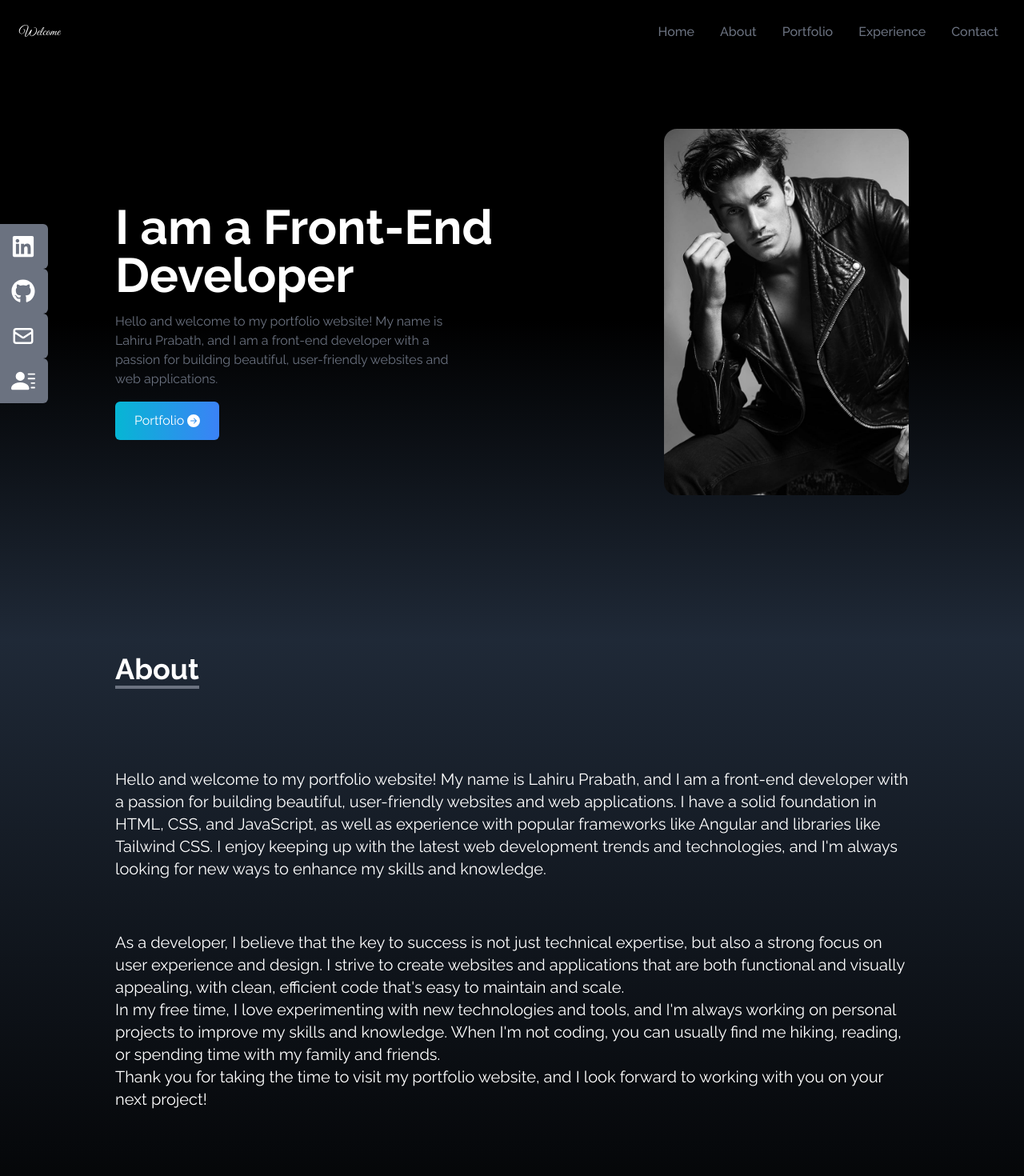
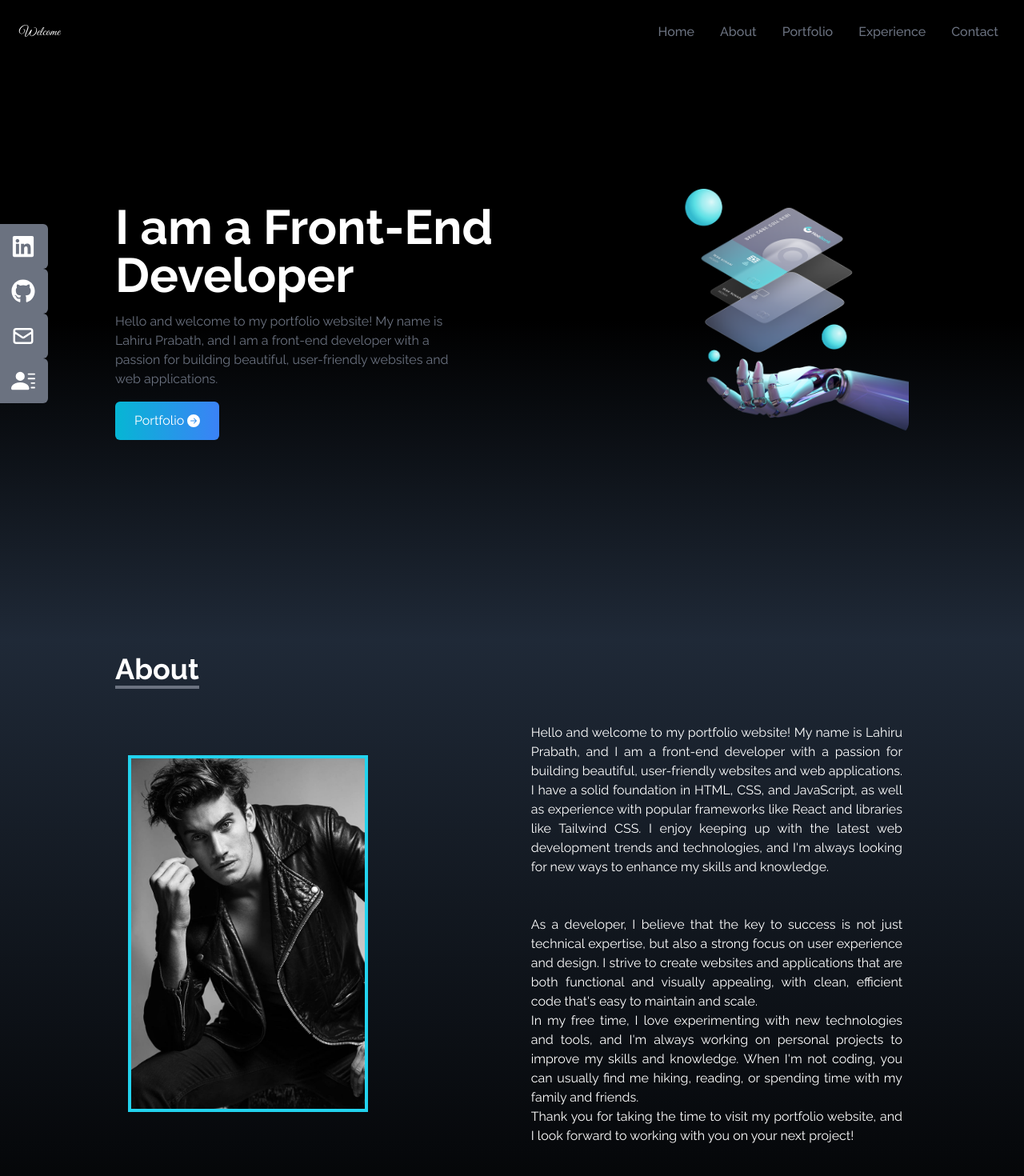
Before and after one commit to lahiruprabathft/my-portfolio, a React (Create React App) app: page / in a window 1280 px wide. Shown: the top 1470 px of the page at 80% size. Built offline with nearby package versions, Linux system fonts and the light colour scheme.

Commit message:
compenents updated1

```diff
--- a/src/components/Abouts.jsx
+++ b/src/components/Abouts.jsx
@@ -1,27 +1,38 @@
 import React from 'react'
+import Heroimage from '../assets/hero.jpg'
 
 const Abouts = () => {
   return (
-    <div Name='About' className= 'w-full h-screen bg-gradient-to-b from-gray-800 to-black text-white pt-[100px] lg:pt-0' >
+    <div Name='About' className= 'w-full h-screen bg-gradient-to-b from-gray-800 to-black text-white pt-[50px] lg:pt-0' >
 
     <div className='max-w-screen-lg p-4 mx-auto flex flex-col justify-center w-full h-fit '>
-        <div className='pb-6'>
+        <div className='pb-2 text-center lg:text-left'>
             <p className='text-4xl font-bold inline border-b-4 border-gray-500'>About</p>
         </div>
 
-            <p className='text-xl mt-20 '>
+        <div className='sm:flex '>
+            <div className='w-full mx-4 sm:w-1/2 '>
+                  <img src={Heroimage} alt=""  className='w-[300px] my-[80px]  border-4 border-cyan-400 hover:border-yellow-300 duration-200 shadow-yellow-400 '/>
+            </div>
+            <div className='w-full text-justify px-2  sm:w-1/2'>
+            <p className='text-md mt-10 '>
             Hello and welcome to my portfolio website! My name is Lahiru Prabath, and I am a front-end developer with a passion for building beautiful, user-friendly websites and web applications.
 
-I have a solid foundation in HTML, CSS, and JavaScript, as well as experience with popular frameworks like Angular and libraries like Tailwind CSS. I enjoy keeping up with the latest web development trends and technologies, and I'm always looking for new ways to enhance my skills and knowledge.
+I have a solid foundation in HTML, CSS, and JavaScript, as well as experience with popular frameworks like React and libraries like Tailwind CSS. I enjoy keeping up with the latest web development trends and technologies, and I'm always looking for new ways to enhance my skills and knowledge.
             </p>
         <br/>
-            <p className='text-xl mt-10'>
+            <p className='text-md mt-6'>
             As a developer, I believe that the key to success is not just technical expertise, but also a strong focus on user experience and design. I strive to create websites and applications that are both functional and visually appealing, with clean, efficient code that's easy to maintain and scale.
 <br/>
 In my free time, I love experimenting with new technologies and tools, and I'm always working on personal projects to improve my skills and knowledge. When I'm not coding, you can usually find me hiking, reading, or spending time with my family and friends.
 <br/>
 Thank you for taking the time to visit my portfolio website, and I look forward to working with you on your next project!
             </p>
+
+            </div>
+
+        </div>
+
 
     </div>
 
--- a/src/components/Contact.jsx
+++ b/src/components/Contact.jsx
@@ -2,14 +2,14 @@ import React from 'react'
 
 const Contact = () => {
   return (
-    <div name='Contact' className='w-full h-screen bg-gradient-to-b from-black to-gray-800 p-4 text-white pt-[250px] lg:pt-0'>
+    <div name='Contact' className='w-full h-screen bg-gradient-to-b from-black to-gray-800 p-4 text-white pt-[450px] lg:pt-[150px] pb-[150px] lg:pb-0'>
         <div className='flex flex-col p-4 justify-center max-w-screen-lg mx-auto h-full'>
-            <div className='pb-8 ' >
+            <div className='pb-8 text-center lg:text-left' >
                 <p className='text-4xl font-bold inline border-b-4 border-gray-500'>Contact</p>
                 <p className='py-6'>Submit below form to get in touch with me</p>
             </div>
 
-            <div className='flex justify-center items-center'>
+            <div className='flex justify-center items-center pb-[100px]'>
                 <form action="https://getform.io/f/fc767763-cae7-47c8-bc94-7067e06fd751" method='POST' className='flex flex-col w-full md:w-1/2'>
                     <input type="text" name="name" placeholder="Enter your name"
                     className='p-2 bg-transparent border-2 rounded-md text-white focus:outline-none'/>
--- a/src/components/Experience.jsx
+++ b/src/components/Experience.jsx
@@ -69,9 +69,9 @@ const experience = () => {
 
     ]
   return (
-    <div name='Experience' className='bg-gradient-to-b from-gray-800 to-black w-full h-screen sm:px-6 pt-[250px] lg:pt-0 '>
+    <div name='Experience' className='bg-gradient-to-b from-gray-800 to-black w-full h-screen sm:px-6 pt-[250px] lg:pt-[100px] '>
       <div className='max-w-screen-lg mx-auto p-4 flex flex-col justify-center w-full h-full text-white'>
-        <div >
+        <div className='text-center lg:text-left' >
             <p className='text-4xl font-bold border-b-4 border-gray-500 p-2 inline '>Experience</p>
             <p className='py-6 ' >My Expirence are follows</p>
         </div>
--- a/src/components/Foot.jsx
+++ b/src/components/Foot.jsx
@@ -2,9 +2,9 @@ import React from 'react'
 
 const Foot = () => {
   return (
-    <div className='bg-gradient-to-b from-gray-800 to-black w-full h-[100px] text-white'>
-        <div className='text-1xl text-center justify-center items-start mx-auto py-5'>
-<p>Design By : Lahiru Prabath</p>
+    <div className='bg-gradient-to-b from-gray-800 to-black w-full h-[150px] text-white'>
+        <div className='text-1xl text-center justify-center items-start mx-auto py-[45px]  '>
+<p className='align-text-bottom'>Design By : Lahiru Prabath</p>
 
         </div>
     </div>
--- a/src/components/Portfolio.jsx
+++ b/src/components/Portfolio.jsx
@@ -35,11 +35,11 @@ const Portfolio = () => {
     ]
 
   return (
-    <div name="Portfolio" className='bg-gradient-to-b from-black to-gray-800 w-full text-white md:h-screen pt-[450px] lg:pt-0'>
+    <div name="Portfolio" className='bg-gradient-to-b from-black to-gray-800 w-full text-white md:h-screen pt-[720px] lg:pt-0'>
 
         <div className='max-w-screen-lg p-4 mx-auto
          flex flex-col justify-center w-full h-full'>
-            <div className='pb-8'>
+            <div className='pb-8 text-center lg:text-left'>
                 <p className='text-4xl font-bold inline border-b-4 border-gray-500'>Portfolio</p>
                 <p className='py-6'>Check Out My works</p>
             </div>
--- a/src/components/SocialLinks.jsx
+++ b/src/components/SocialLinks.jsx
@@ -11,7 +11,7 @@ const SocialLinks = () => {
             child:(
                 <>LinkedIn <FaLinkedin size={30}/> </>
             ),
-            href: "http://linkedin.com",
+            href: "https://www.linkedin.com/in/lahiru-prabath/",
             style: 'rounded-tr-md'
         },
         {
@@ -19,7 +19,7 @@ const SocialLinks = () => {
             child:(
                 <>GitHub <FaGithub size={30}/> </>
             ),
-            href: "http://github.com",
+            href: "https://github.com/lahiruprabathft",
 
         },
         {
@@ -27,7 +27,7 @@ const SocialLinks = () => {
             child:(
                 <>Mail <HiOutlineMail size={30}/> </>
             ),
-            href: "mailto:test@gmail.com",
+            href: "mailto:lahiruprabathft@gmail.com",
 
         },
         {
@@ -35,7 +35,7 @@ const SocialLinks = () => {
             child:(
                 <>Resume <BsFillPersonLinesFill size={30}/> </>
             ),
-            href: "/portfolio/public/Lahiru Prabath.pdf",
+            href: "/public/Lahiru-Prabath Resume 2023.pdf",
             style: 'rounded-tr-md',
             download:true,
         }
--- a/src/components/home.jsx
+++ b/src/components/home.jsx
@@ -1,7 +1,8 @@
 import React from 'react';
-import HeroImage from "../assets/hero.jpg"
+// import HeroImage from "../assets/hero.jpg"
 import{BsFillArrowRightCircleFill} from "react-icons/bs";
 import {Link} from 'react-scroll'
+import robotimg from '../assets/robot.png'
 
 const home = () => {
   return (
@@ -9,7 +10,7 @@ const home = () => {
       <div className="max-w-screen-lg mx-auto  flex flex-col items-center justify-center h-full px-4 md:flex-row
       ">
         <div className='flex flex-col justify-center h-full'>
-          <h2 className="text-2xl text-center mt-[150px] lg:mt-1 lg:text-6xl lg:text-left md:text-6xl md:text-left  font-bold text-white">I am a Front-End Developer</h2>
+          <h2 className="text-4xl text-center mt-[150px] lg:mt-1 lg:text-6xl lg:text-left md:text-6xl md:text-left  font-bold text-white">I am a Front-End Developer</h2>
           <p className='text-gray-500 py-4  max-w-md text-justify sm:text-left' > Hello and welcome to my portfolio website! My name is Lahiru Prabath, and I am a front-end developer with a passion for building beautiful, user-friendly websites and web applications.</p>
           <div className="m-0">
             <Link to='Portfolio' smooth duration={500} className=" group text-white w-fit px-6 py-3 my-6 mt-6 flex items-center justify-center m-auto  sm:m-0 rounded-md bg-gradient-to-r from-cyan-500 to-blue-500 cursor-pointer ">
@@ -25,7 +26,7 @@ const home = () => {
         </div>
 
      <div className=' pb-9 pt-0 mb-2 sm:pt-6' >
-      <img src= {HeroImage} alt="My profile" className="rounded-2xl mx-auto w-[280px] md:w-[350px]" />
+      <img src= {robotimg} alt="My profile" className="rounded-2xl mx-auto w-[380px] md:w-[350px]" />
      </div>
 
 
```
Also changed, not shown: src/assets/robot.png (added), 1 other file (tests, documents, lock files or other folders).
